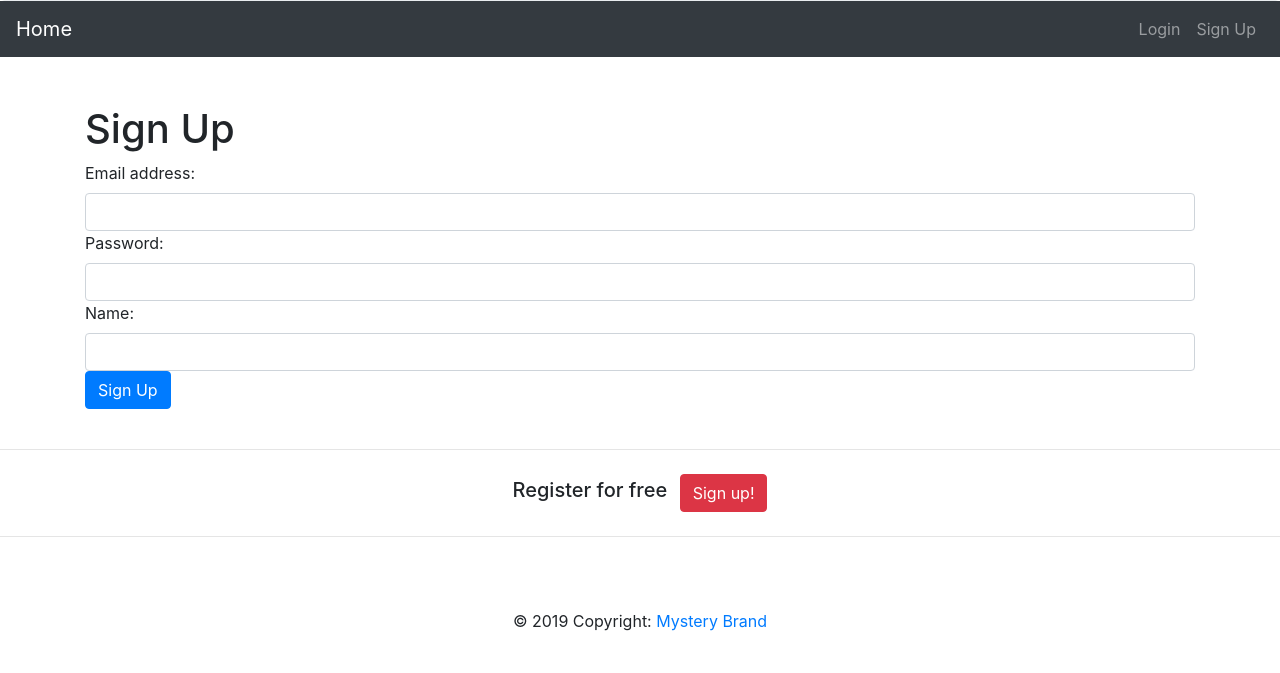
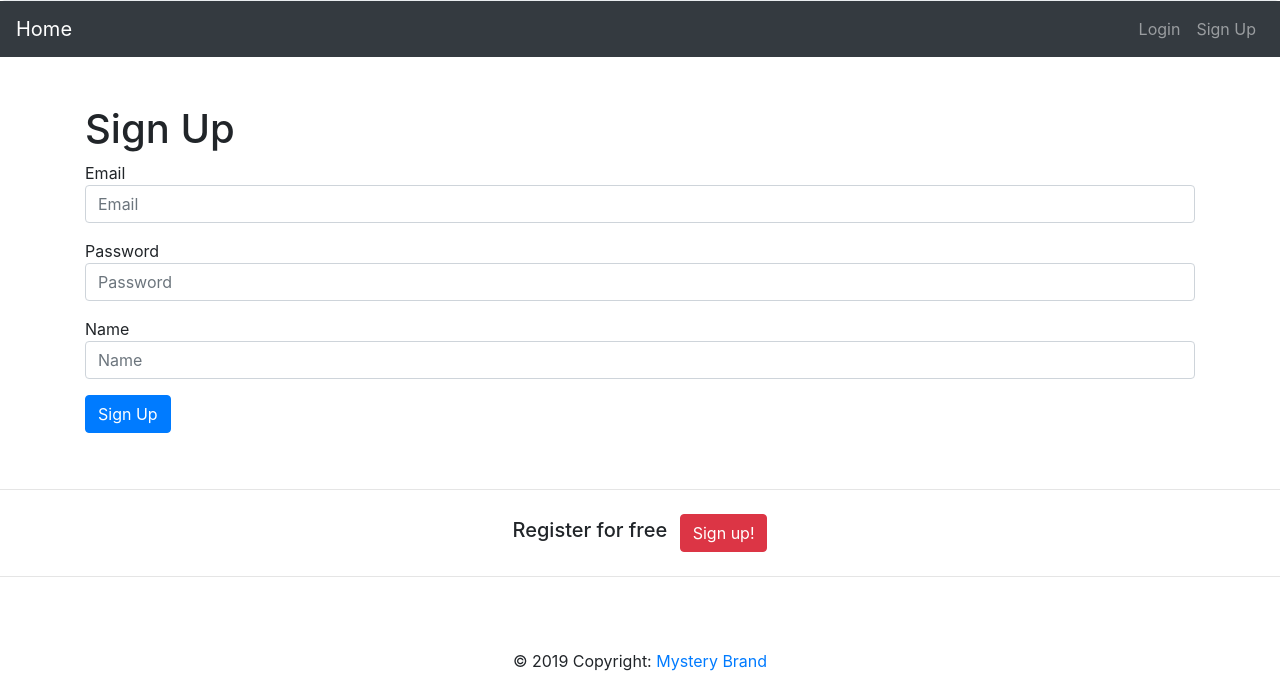
Before and after one commit to sottoc/pythonTestApp, a Django app: page /auth/signup/ in a window 1280 px wide. Shown: the part 183-856 px from the top of the page. Before the commit the page ends 814 px from the top, so only its background shows below. Run offline with Django 3.2, Linux system fonts and the light colour scheme; some libraries are stand-ins or nearby versions.

Commit message:
update one

```diff
--- a/Testpro/settings.py
+++ b/Testpro/settings.py
@@ -49,6 +49,7 @@
     'django.contrib.auth.middleware.AuthenticationMiddleware',
     'django.contrib.messages.middleware.MessageMiddleware',
     'django.middleware.clickjacking.XFrameOptionsMiddleware',
+    'whitenoise.middleware.WhiteNoiseMiddleware',
 ]
 
 ROOT_URLCONF = 'Testpro.urls'
@@ -120,11 +121,10 @@
 
 USE_TZ = True
 
-
 # Static files (CSS, JavaScript, Images)
 # https://docs.djangoproject.com/en/2.1/howto/static-files/
 
-STATIC_ROOT = os.path.join(BASE_DIR, 'static')
+STATIC_ROOT = os.path.join(BASE_DIR,'static')
 STATIC_URL = '/static/'
 
-STATICFILES_STORAGE = 'whitenoise.django.GzipManifestStaticFilesStorage'
+# STATICFILES_STORAGE = 'django.core.files.storage.FileSystemStorage'
--- a/auths/views.py
+++ b/auths/views.py
@@ -25,7 +25,7 @@
         lastname = ""
         users = User.objects.filter(email__iexact=email).first()
         if users:
-            return render(request, "auths/signup.html", {'error' : "Email is already existed!"})
+            return render(request, "auths/signup.html", {'error' : "This email is already existed!"})
         user = User()
         user.email = email
         user.set_password(password)
@@ -33,7 +33,8 @@
         user.last_name = lastname
         user.save()
         print(email)
-    return render(request, "auths/signup.html")
+        return redirect('/')
+    return render(request, "auths/signup.html", {'error' : ""})
 
 def logout_view(request):
     logout(request)
--- a/requirements.txt
+++ b/requirements.txt
@@ -1,3 +1,4 @@
 django
 psycopg2
 gunicorn
+whitenoise
--- a/templates/auths/signup.html
+++ b/templates/auths/signup.html
@@ -4,13 +4,22 @@
     <h1> Sign Up </h1>
     <form class="form" method="POST">
         {% csrf_token %}
-        <label>Email address:</label>
-        <input type="email" class="form-control" name="email">
-      <label>Password:</label>
-      <input type="password" class="form-control" name="password">
-        <label>Name:</label>
-      <input type="text" class="form-control" name="firstname">
-      <button type="submit" class="btn btn-primary">Sign Up</button>
+        <div class="form-group">
+            <span> Email </span>
+            <input type="email" class="form-control" name="email" placeholder="Email">
+            <span style="color:red"> {{error}} </span>
+        </div>
+        <div class="form-group">
+            <span> Password </span>
+            <input type="password" class="form-control" name="password" placeholder="Password">
+        </div>
+        <div class="form-group">
+            <span> Name </span>
+            <input type="text" class="form-control" name="firstname" placeholder="Name">
+        </div>
+       <div class="form-group">
+           <button type="submit" class="btn btn-primary">Sign Up</button>
+       </div>
     </form>
 </div>
 {% endblock %}
--- a/templates/layout/layout.html
+++ b/templates/layout/layout.html
@@ -35,7 +35,7 @@
       </li>
       </li>
       <li class="nav-item">
-        <a class="nav-link" href="/auth/logout/">Log out({{user.email}})</a>
+          <a class="nav-link" href="/auth/logout/">Log out(<span style="color:red">{{user.email}}</span>)</a>
       </li>
       {% endif %}
     </ul>
```
Also changed, not shown: templates/auths/login.html (+8 -4 lines).
